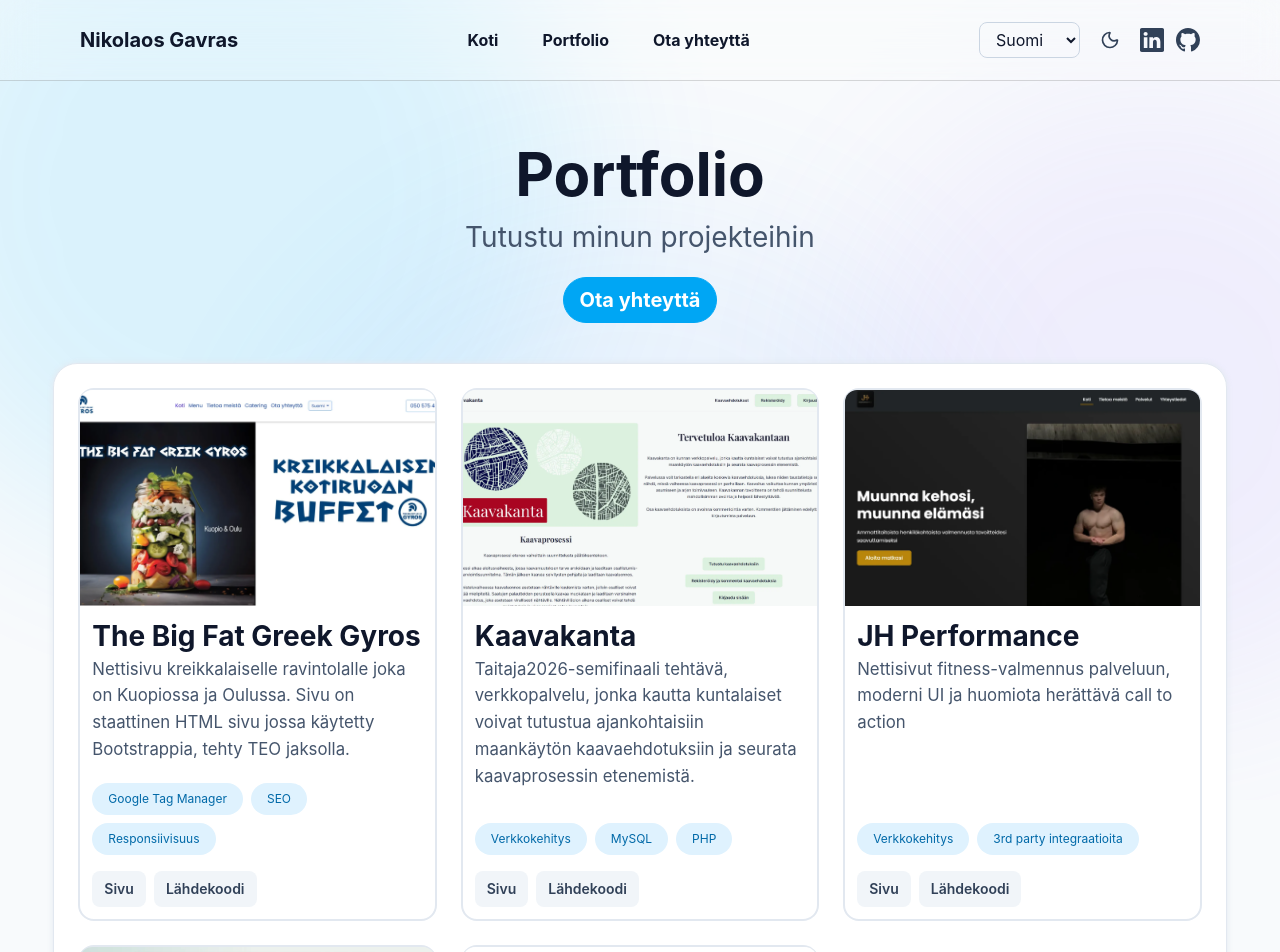
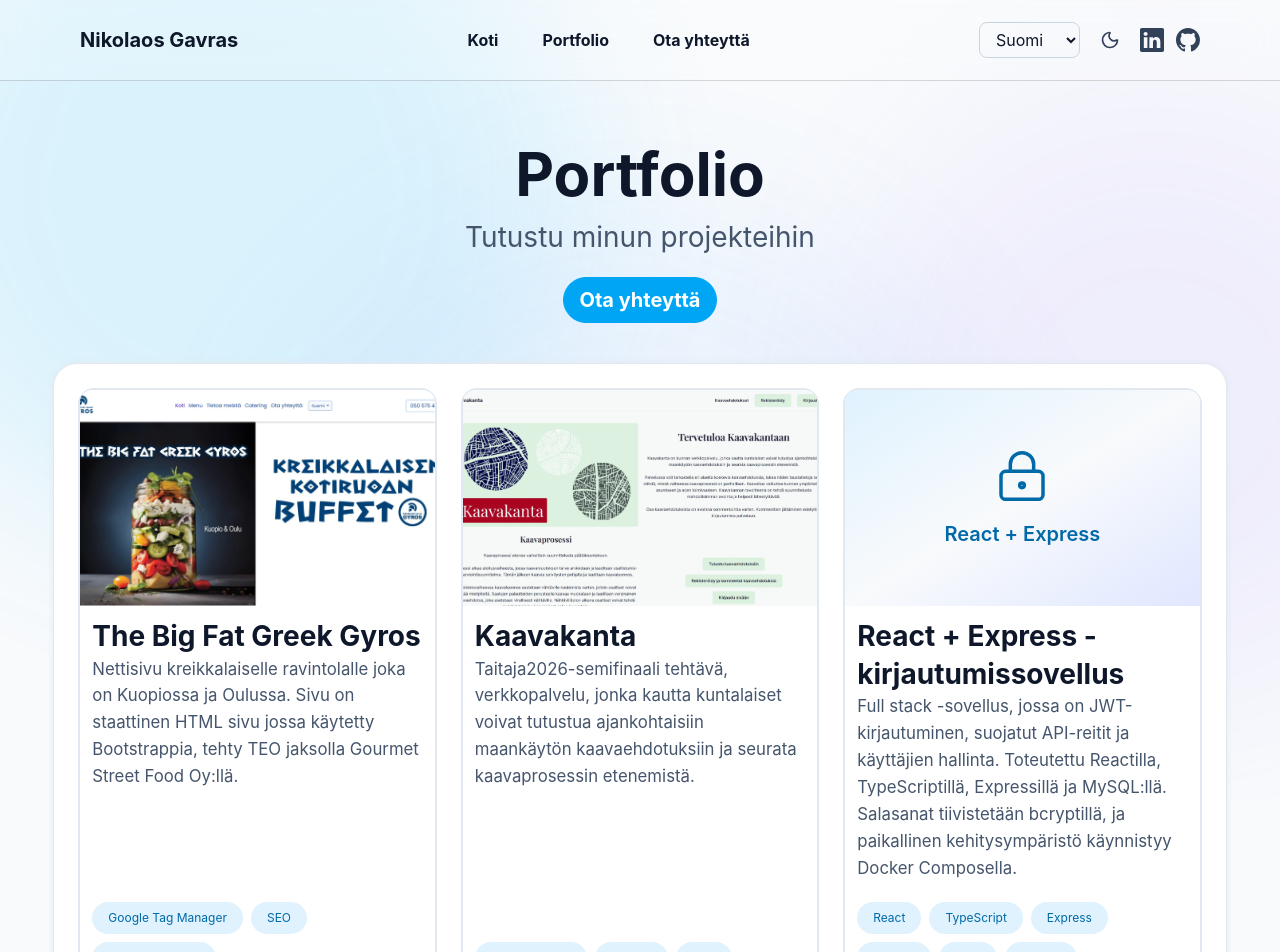
Before and after one commit to nikolaosgavras/nikolaosgavras-sivut-react, a React (Vite) app in the folder frontend/: page /portfolio in a window 1280 px wide. Shown: the top 952 px of the page. Built offline with nearby package versions, Linux system fonts and the light colour scheme.

Commit message:
update project descriptions and add new authentication project

```diff
--- a/frontend/src/i18n/en/translation.json
+++ b/frontend/src/i18n/en/translation.json
@@ -31,14 +31,14 @@
       "heading": "Work Experience",
       "job1": {
         "title": "Mobile App Developer",
-        "company": "BC Bertenex Oy · Work placement",
+        "company": "BC Bertenex Oy · Internship",
         "period": "November 2025 - March 2026",
         "p1": "I developed a mobile application with Flutter that uses the sekokuva-mobile-423k image classification model. I trained the model with PyTorch using transfer learning.",
         "p2": "The application uses Firebase Authentication for login and Cloud Firestore for data storage."
       },
       "job2": {
         "title": "Web Developer",
-        "company": "Gourmet Street Food Oy · Work placement",
+        "company": "Gourmet Street Food Oy · Internship",
         "period": "January 2025 - March 2025"
       },
       "trophy": "Taitaja2026 Web Development finalist"
@@ -103,13 +103,17 @@
     },
     "projects": {
       "gyros": {
-        "description": "Website for a Greek restaurant located in Kuopio and Oulu. Static HTML site using Bootstrap, made during work placement."
+        "description": "Website for a Greek restaurant located in Kuopio and Oulu. Static HTML site using Bootstrap, made during my internship at Gourmet Street Food Oy."
       },
       "gyrosReact": {
         "description": "Redesigned restaurant website with improved UI/UX and an admin panel for editing menus and page content. Built with React + Tailwind CSS, PostgreSQL (Supabase), deployed to Firebase."
       },
       "kaavakanta": {
         "description": "Taitaja2026 semifinal project - a web service where residents can browse current land use plan proposals and track the planning process."
+      },
+      "auth": {
+        "title": "React + Express Authentication",
+        "description": "Full stack application with JWT login, protected API routes, and user management. Built with React, TypeScript, Express, and MySQL, with bcrypt password hashing and Docker Compose"
       },
       "jh": {
         "description": "Website for a fitness coaching service, modern UI with an eye-catching call to action."
--- a/frontend/src/i18n/fi/translation.json
+++ b/frontend/src/i18n/fi/translation.json
@@ -103,13 +103,17 @@
     },
     "projects": {
       "gyros": {
-        "description": "Nettisivu kreikkalaiselle ravintolalle joka on Kuopiossa ja Oulussa. Sivu on staattinen HTML sivu jossa käytetty Bootstrappia, tehty TEO jaksolla."
+        "description": "Nettisivu kreikkalaiselle ravintolalle joka on Kuopiossa ja Oulussa. Sivu on staattinen HTML sivu jossa käytetty Bootstrappia, tehty TEO jaksolla Gourmet Street Food Oy:llä."
       },
       "gyrosReact": {
         "description": "Uudistettu sivu ravintolalle, parannettu UI/UX ja lisätty admin paneeli josta voi muokata menuja ja tekstejä sivulla. Tämä versio tehty React + Tailwind CSS, PostgreSQL (Supabase) ja deployattu Firebaseen."
       },
       "kaavakanta": {
         "description": "Taitaja2026-semifinaali tehtävä, verkkopalvelu, jonka kautta kuntalaiset voivat tutustua ajankohtaisiin maankäytön kaavaehdotuksiin ja seurata kaavaprosessin etenemistä."
+      },
+      "auth": {
+        "title": "React + Express -kirjautumissovellus",
+        "description": "Full stack -sovellus, jossa on JWT-kirjautuminen, suojatut API-reitit ja käyttäjien hallinta. Toteutettu Reactilla, TypeScriptillä, Expressillä ja MySQL:llä. Salasanat tiivistetään bcryptillä, ja paikallinen kehitysympäristö käynnistyy Docker Composella."
       },
       "jh": {
         "description": "Nettisivut fitness-valmennus palveluun, moderni UI ja huomiota herättävä call to action"
--- a/frontend/src/pages/PortfolioPage.tsx
+++ b/frontend/src/pages/PortfolioPage.tsx
@@ -3,12 +3,13 @@ import { TransformWrapper, TransformComponent } from "react-zoom-pan-pinch";
 import { ZoomControls } from "../components/ZoomControls";
 import { Link } from "react-router";
 import { useTranslation } from "react-i18next";
+import { LockKeyhole } from "lucide-react";
 
 type Project = {
   title: string;
   description: string;
-  image: string;
-  imageAlt: string;
+  image?: string;
+  imageAlt?: string;
   tags?: string[];
   siteLink?: string;
   repoLink?: string;
@@ -36,6 +37,12 @@ export const PortfolioPage = () => {
       tags: [t('portfolio.tags.webDev'), "MySQL", "PHP"],
       siteLink: "https://kaavakanta.nikolaosg.dev",
       repoLink: "https://github.com/nikolaosgavras/taitaja2026semifinaali",
+    },
+    {
+      title: t('portfolio.projects.auth.title'),
+      description: t('portfolio.projects.auth.description'),
+      tags: ["React", "TypeScript", "Express", "MySQL", "JWT", "Docker"],
+      repoLink: "https://github.com/nikolaosgavras/express-react-docker-jwt-auth",
     },
     {
       title: "JH Performance",
@@ -79,14 +86,21 @@ export const PortfolioPage = () => {
       <section data-aos="fade-up" data-aos-delay="150" id="cards" className="mb-5 grid grid-cols-1 md:grid-cols-2 lg:grid-cols-3 border border-slate-200 dark:border-gray-600 rounded-3xl text-slate-900 dark:text-white w-11/12 max-w-7xl mx-auto gap-4 md:gap-6 p-4 md:p-6 bg-white dark:bg-slate-800/20 dark:backdrop-blur-xl shadow-[0px_0px_5px_1px] shadow-slate-200/80 dark:shadow-slate-700/70">
         {projects.map((project) => (
           <div key={project.title} className="border-2 border-slate-200 dark:border-slate-700 rounded-2xl flex h-full flex-col">
+            {project.image ? (
               <button
                 type="button"
                 className="block w-full text-left"
                 aria-label={t('portfolio.imageAria', { title: project.title })}
-              onClick={() => setActiveImage(project.image)}
+                onClick={() => setActiveImage(project.image ?? null)}
               >
                 <img src={project.image} alt={project.imageAlt} loading="lazy" decoding="async" className="h-48 md:h-54 w-full rounded-t-xl object-cover"/>
               </button>
+            ) : (
+              <div aria-hidden="true" className="flex h-48 md:h-54 flex-col items-center justify-center gap-4 rounded-t-xl bg-linear-to-br from-sky-100 via-slate-50 to-indigo-100 text-sky-700 dark:from-slate-800 dark:via-slate-900 dark:to-indigo-950 dark:text-sky-300">
+                <LockKeyhole size={56} strokeWidth={1.5} />
+                <span className="text-xl font-semibold">React + Express</span>
+              </div>
+            )}
             <div className="flex flex-1 flex-col p-3">
               <h3 className="type-lead font-bold">{project.title}</h3>
               <p className="type-body text-slate-600 dark:text-gray-100">{project.description}</p>
```
Lines whose indentation alone changed are shown as unchanged.
